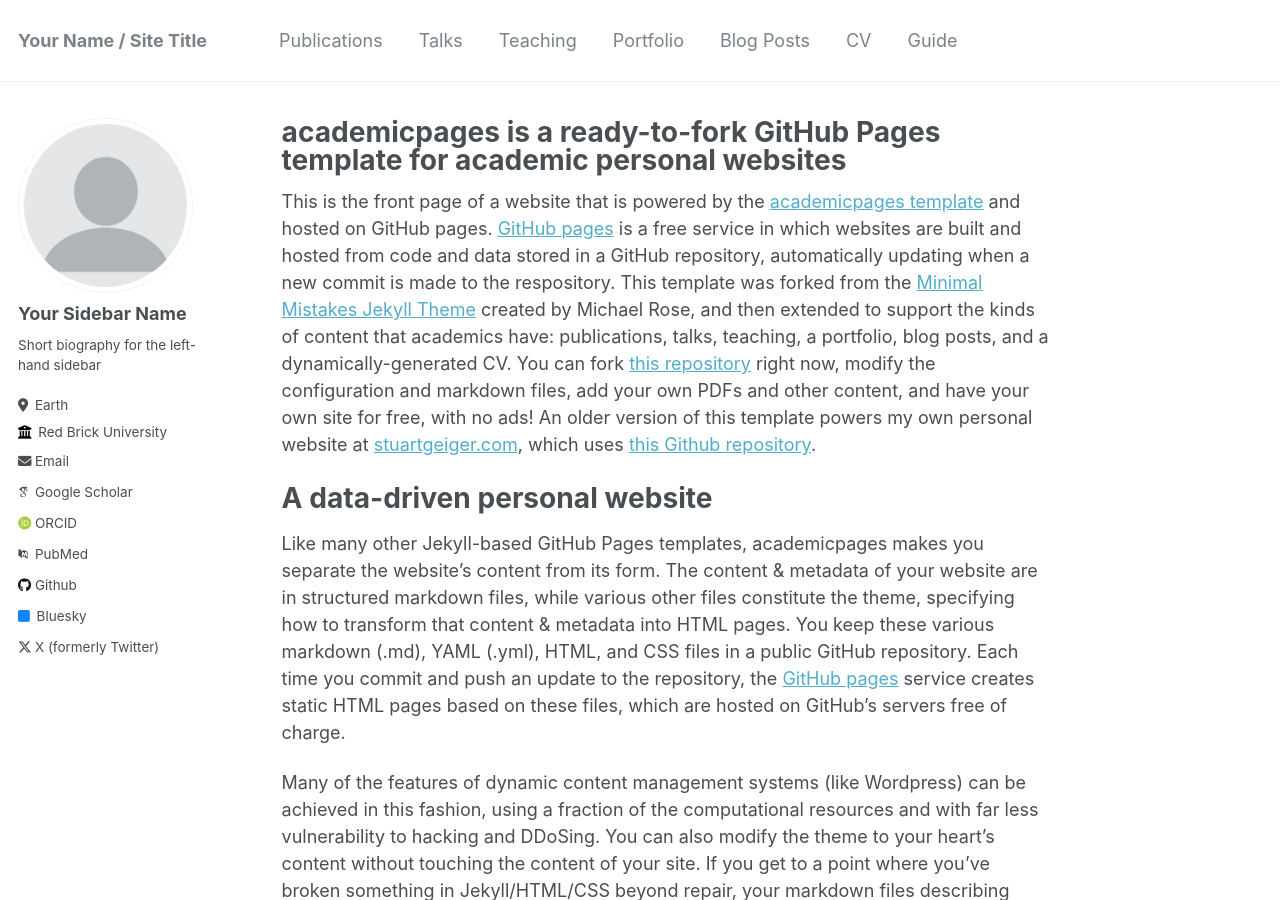
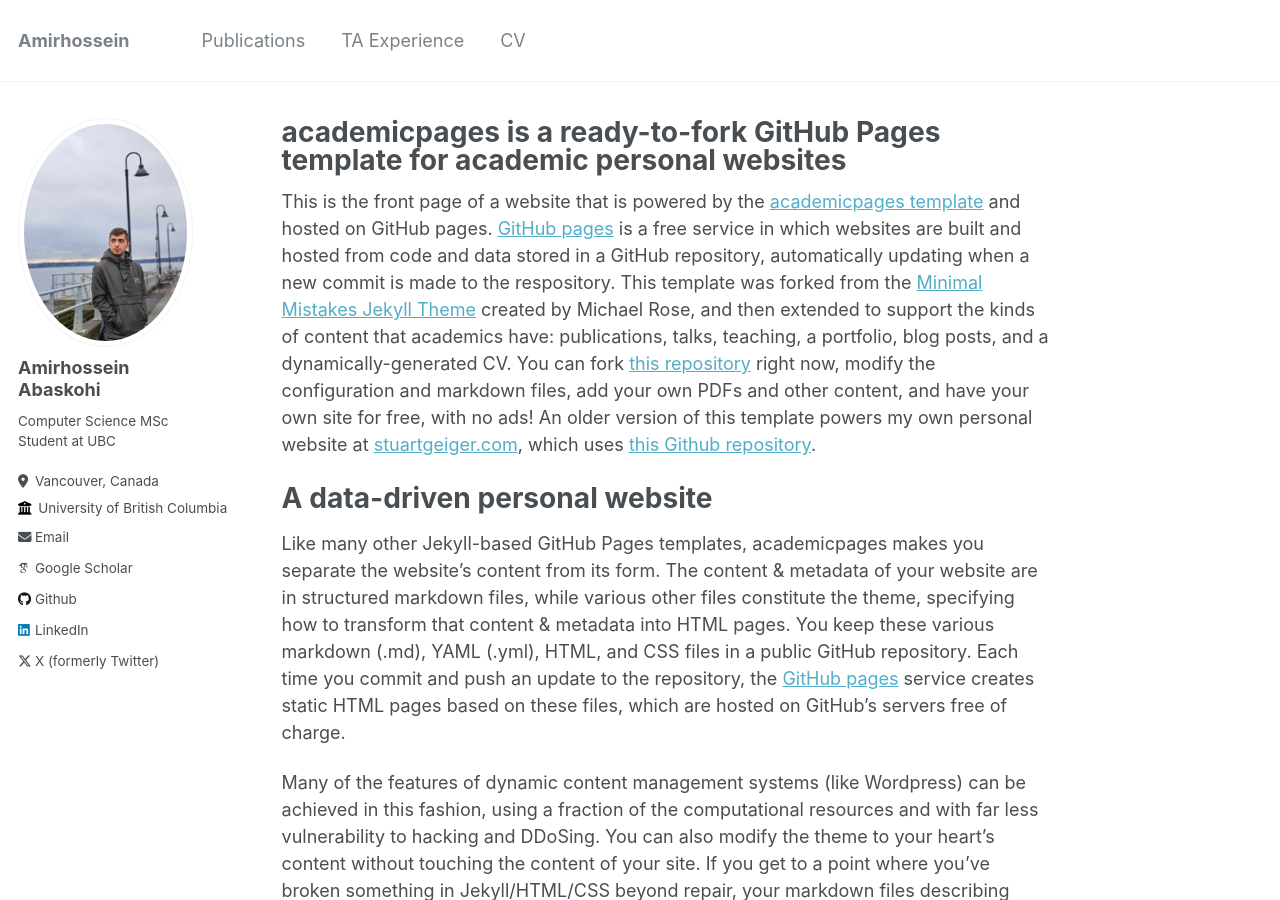
Before and after one commit to AmirAbaskohi/AmirAbaskohi.github.io, a Jekyll site: the page built from _pages/about.md, in a window 1280 px wide and 900 px high. Built offline with Jekyll 4.4.1, drawn with Linux system fonts in a browser that asks for light colours; some web fonts are replaced; some of the changed text lies outside the part shown.

Commit message:
Made initial changes.

```diff
--- a/_config.yml
+++ b/_config.yml
@@ -8,46 +8,46 @@
 
 # Basic Site Settings
 locale                   : "en-US"
-title                    : "Your Name / Site Title"
+title                    : "Amirhossein"
 title_separator          : "-"
-name                     : &name "Your Name"
+name                     : &name "Amirhossein Abaskohi"
 description              : &description "personal description"
-url                      : https://academicpages.github.io # the base hostname & protocol for your site e.g. "https://mmistakes.github.io"
+url                      : https://amirabaskohi.github.io # the base hostname & protocol for your site e.g. "https://mmistakes.github.io"
 baseurl                  : "" # the subpath of your site, e.g. "/blog"
-repository               : "academicpages/academicpages.github.io"
+repository               : "AmirAbaskohi/AmirAbaskohi.github.io"
 
 # Site Author - The following control what appear as part of the author content on the side bar.
 #               If a field is blank the icon and link will not appear, otherwise it will be shown.
 #               Additional customization can be done by editing /_includes/author-profile.html
 author:
   # Biographic information
-  avatar           : "profile.png"
-  name             : "Your Sidebar Name"
+  avatar           : "amirhossein.jpg"
+  name             : "Amirhossein Abaskohi"
   pronouns         : # example: "she/her"
-  bio              : "Short biography for the left-hand sidebar"
-  location         : "Earth"
-  employer         : "Red Brick University"
+  bio              : "Computer Science MSc Student at UBC"
+  location         : "Vancouver, Canada"
+  employer         : "University of British Columbia"
   uri              : # URL
-  email            : "none@example.org"
+  email            : "aabaskoh@cs.ubc.ca"
 
   # Academic websites
   arxiv            : # URL - Update with the correct link to your profile
-  googlescholar    : "https://scholar.google.com/citations?user=PS_CX0AAAAAJ"
+  googlescholar    : "https://scholar.google.com/?authuser=1#d=gs_hdr_drw&t=1708705883418"
   impactstory      : # URL
-  orcid            : "http://orcid.org/yourorcidurl"
-  pubmed           : "https://www.ncbi.nlm.nih.gov/pubmed/?term=john+snow"
+  orcid            : # "http://orcid.org/yourorcidurl"
+  pubmed           : # "https://www.ncbi.nlm.nih.gov/pubmed/?term=john+snow"
   researchgate     : # URL
 
   # Repositories and software development
   bitbucket        : # Username - Update with your username on the site
   codepen          : # Username
   dribbble         : # Username
-  github           : "academicpages"
+  github           : "AmirAbaskohi"
   kaggle           : # Username
   stackoverflow    : # User number or user number and name (i.e., use "1" or "1/jeff-atwood")
 
   # Social media
-  bluesky          : "bsky.app" # Replace this with you Bluesky username
+  bluesky          : #"bsky.app" # Replace this with you Bluesky username
   facebook         : # Username
   flickr           : # Username
   foursquare       : # Username
@@ -56,7 +56,7 @@
   keybase          : # Username
   instagram        : # Username
   lastfm           : # Username
-  linkedin         : # Username
+  linkedin         : "amirhossein-abaskohi"
   mastodon         : # URL
   medium           : # URL
   pinterest        : # Username
@@ -64,7 +64,7 @@
   steam            : # Username
   telegram         : # URL
   tumblr           : # Username
-  twitter          : "UniofOxford"  # Replace this with your X / Twitter handle
+  twitter          : "AmirAbaskohi"  # Replace this with your X / Twitter handle
   vine             : # Username
   weibo            : # Username
   wikipedia        : # Username
--- a/_data/navigation.yml
+++ b/_data/navigation.yml
@@ -3,20 +3,20 @@
   - title: "Publications"
     url: /publications/
 
-  - title: "Talks"
-    url: /talks/
+  # - title: "Talks"
+  #   url: /talks/
 
-  - title: "Teaching"
+  - title: "TA Experience"
     url: /teaching/
 
-  - title: "Portfolio"
-    url: /portfolio/
+  # - title: "Portfolio"
+  #   url: /portfolio/
 
-  - title: "Blog Posts"
-    url: /year-archive/
+  # - title: "Blog Posts"
+  #   url: /year-archive/
 
   - title: "CV"
-    url: /cv/
+    url: /files/CV.pdf
 
-  - title: "Guide"
-    url: /markdown/
+  # - title: "Guide"
+  #   url: /markdown/
```
Also changed, not shown: images/amirhossein.jpg (added), 4 other files.
